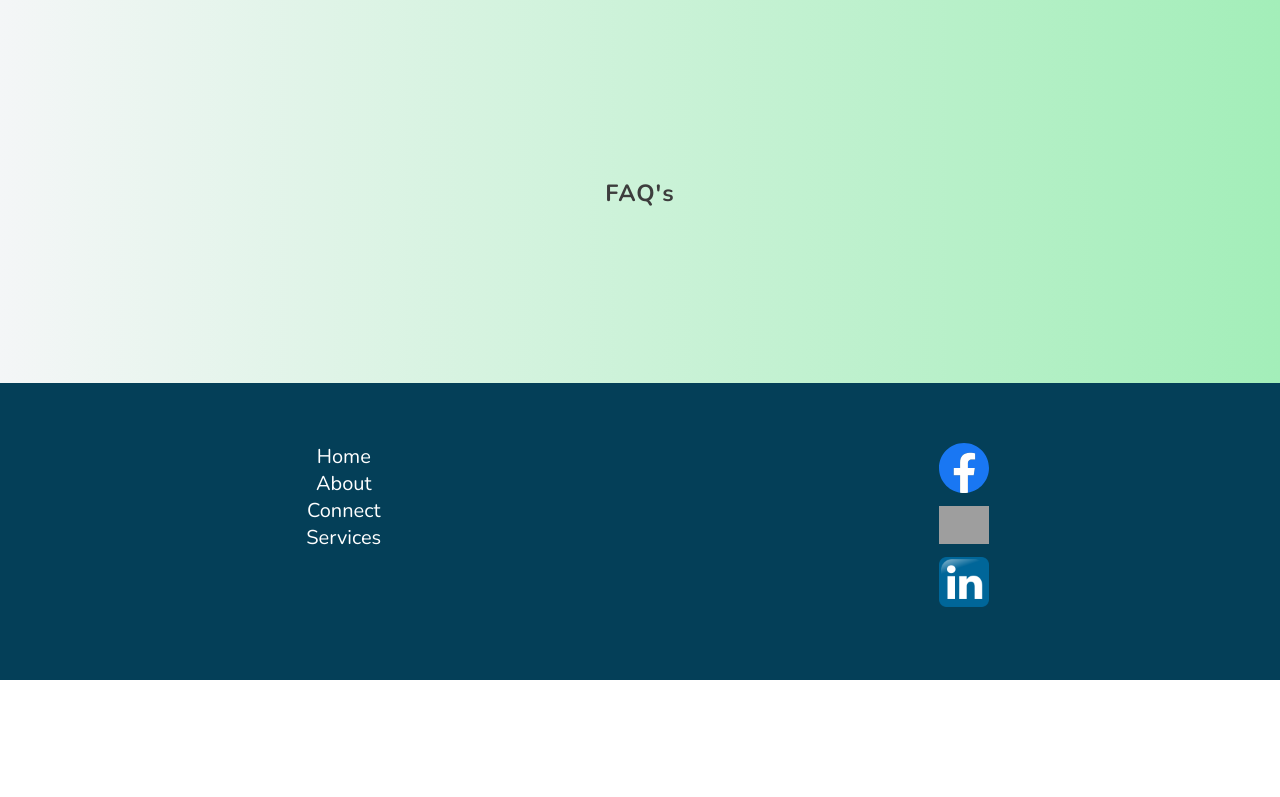
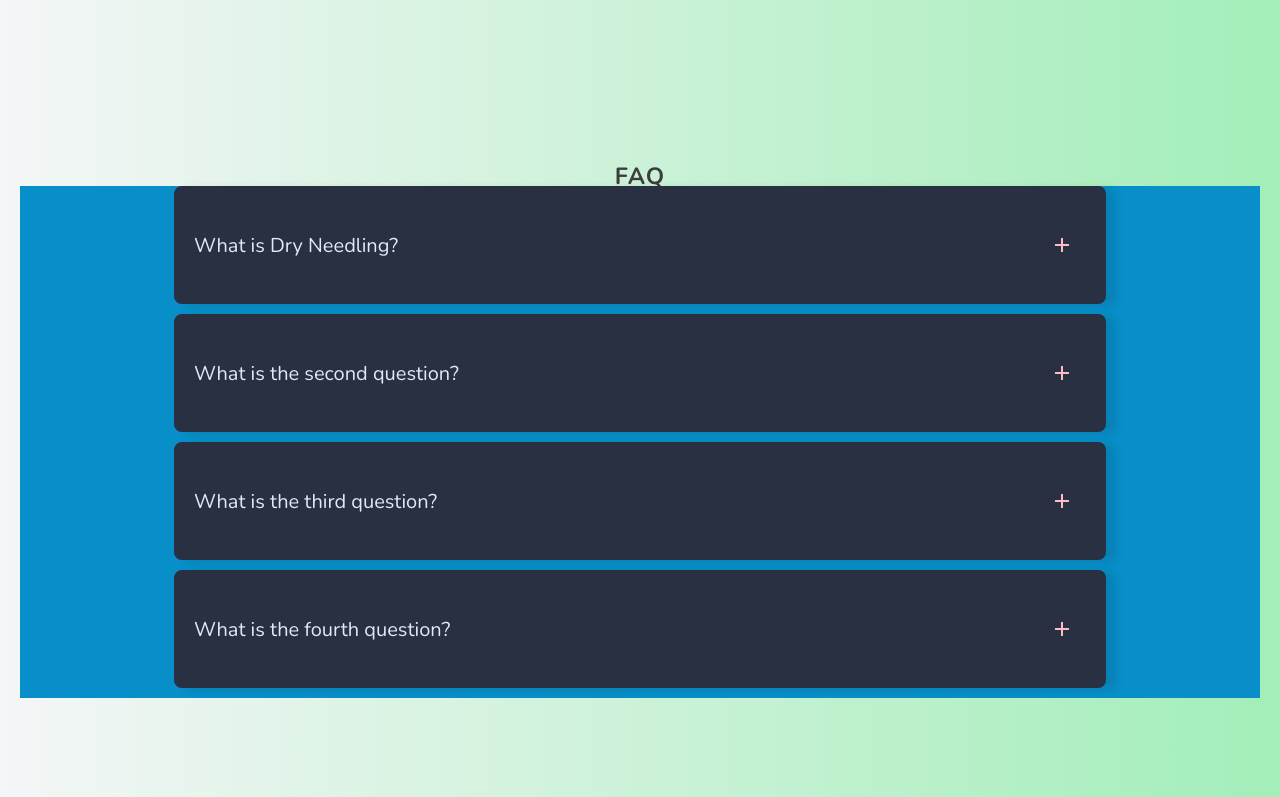
Before and after one commit to duinneacha/alinutrition, a website: page public/index.html in a window 1280 px wide. Shown: the part 4077-4874 px from the top of the page. Before the commit the page ends 4757 px from the top, so only its background shows below. Drawn offline with nearby package versions, Linux system fonts and the light colour scheme; grey boxes are pictures that could not be loaded; a web font is replaced by a local one.

Commit message:
Implement FAQs

```diff
--- a/public/css/big_screen_style.css
+++ b/public/css/big_screen_style.css
@@ -181,6 +181,10 @@
     padding: 4rem;
   }
 
+  .hero-title {
+    width: 60%;
+  }
+
   .span-new-line {
     display: block;
   }
@@ -207,11 +211,7 @@
     margin-right: auto;
   }
 
-  .services-section:before {
-    /* padding-top: 2rem; */
 
-
-  }
 
   .services {
     flex-direction: row;
--- a/public/css/styles.css
+++ b/public/css/styles.css
@@ -222,6 +222,7 @@ p:last-child {
   background: var(--clr-accent-dark);
   color: #fff;
   text-align: left;
+  padding: 3em;
 }
 /*
 .treatments {
@@ -411,6 +412,93 @@ button.more-text-button:hover {
   text-transform: uppercase;
   font-weight: 500;
 }
+
+
+.faqs .container {
+  background: var(--clr-accent);
+  display: flex;
+  align-items: center;
+  justify-content: center;
+
+}
+
+.accordian {
+  width: 80%;
+  margin: 0 auto;
+  padding: 0 1.5em;
+}
+
+.accordian-item {
+  background-color: #283042;
+  color: #fff;
+  border-radius: .4em;
+  margin-bottom: .5em;
+  padding: 1em;
+  box-shadow: .5em 2px .5em rgba(0, 0, 0, 0.1);
+
+}
+
+.accordian-link {
+  text-decoration: none;
+  color: #dbecf5;
+  width: 100%;
+  display: flex;
+  align-items: center;
+  justify-content: space-between;
+  padding: 1em 0;
+}
+
+.accordian-link i {
+  color: pink;
+  padding: .5em;
+}
+
+.accordian-link .remove-answer {
+  display: none;
+}
+
+.answer {
+
+  max-height: 0;
+  overflow: hidden;
+  position: relative;
+  background-color: #212838;
+  transition: max-height 650ms;
+
+}
+
+.answer::before {
+  content: '';
+  position: absolute;
+  width: .3em;
+  height: 90%;
+  margin-right: .4em;
+  background-color: #8fc460;
+  top: 50%;
+  left: 0;
+  transform: translateY(-50%);
+}
+
+.answer p {
+  font-size: 1.1em;
+  color: rgba(255, 255, 255, 0.6);
+  padding: 1em;
+}
+
+.accordian-item:target .answer {
+  max-height: 40em;
+}
+
+.accordian-item:target .accordian-link .add-answer {
+  display: none;
+}
+
+.accordian-item:target .accordian-link .remove-answer {
+  display: block;
+}
+
+
+
 /* .hide {
   display: none;
 } */
--- a/public/index.html
+++ b/public/index.html
@@ -240,14 +240,66 @@
         </section>
 
         <section class="faqs" id="faqs">
-            <h3>FAQ's</h3>
+            <h3>FAQ</h3>
+            <div class="container">
+                <div class="accordian">
+
+                    <div class="accordian-item" id="question01">
+                        <a class="accordian-link" href="#question01">
+                            What is Dry Needling?
+                            <i class="material-icons add-answer">add</i>
+                            <i class="material-icons remove-answer">remove</i>
+                        </a>
+                        <div class="answer">
+                            <p>Dry needling is a technique using acupuncture needles in the area of a trigger point within a muscle. The trigger points are little nodules in taut bands of muscle. Taut bands shorten the muscle inhibiting muscle function. Dry needling releases the taut bands and reduces the pain caused by Trigger Points. Dry needling is more specific than trigger point therapy and is very effective with chronic active trigger points. The client will feel a localised twitch response then the dry needle activates the nodule, and this is the process engaging the nervous system to relax the affected area.</p>
+                        </div>
+                    </div>
+
+                    <div class="accordian-item" id="question02">
+                        <a class="accordian-link" href="#question02">
+                            What is the second question?
+                            <i class="material-icons add-answer">add</i>
+                            <i class="material-icons remove-answer">remove</i>
+                        </a>
+                        <div class="answer">
+                            <p>The second questions answer is . . . . .</p>
+                        </div>
+                    </div>
+
+                    <div class="accordian-item" id="question03">
+                        <a class="accordian-link" href="#question03">
+                            What is the third question?
+                            <i class="material-icons add-answer">add</i>
+                            <i class="material-icons remove-answer">remove</i>
+                        </a>
+                        <div class="answer">
+                            <p>The third questions answer is . . . . .</p>
+                        </div>
+                    </div>
+
+                    <div class="accordian-item" id="question04">
+                        <a class="accordian-link" href="#question04">
+                            What is the fourth question?
+                            <i class="material-icons add-answer">add</i>
+                            <i class="material-icons remove-answer">remove</i>
+                        </a>
+                        <div class="answer">
+                            <p>The fourth questions answer is . . . . .</p>
+                        </div>
+                    </div>
+
+
+
+
+                </div>
+            </div>
         </section>
     </main>
 
     <footer>
         <ul class="footer-nav">
             <li><a href="#">Home</a></li>
-            <li><a href="#">About</a></li>
+            <li><a href="#">About Ali</a></li>
             <li><a href="#">Connect</a></li>
             <li><a href="#">Services</a></li>
         </ul>
```
Also changed, not shown: public/about.html (+3 -3 lines).
